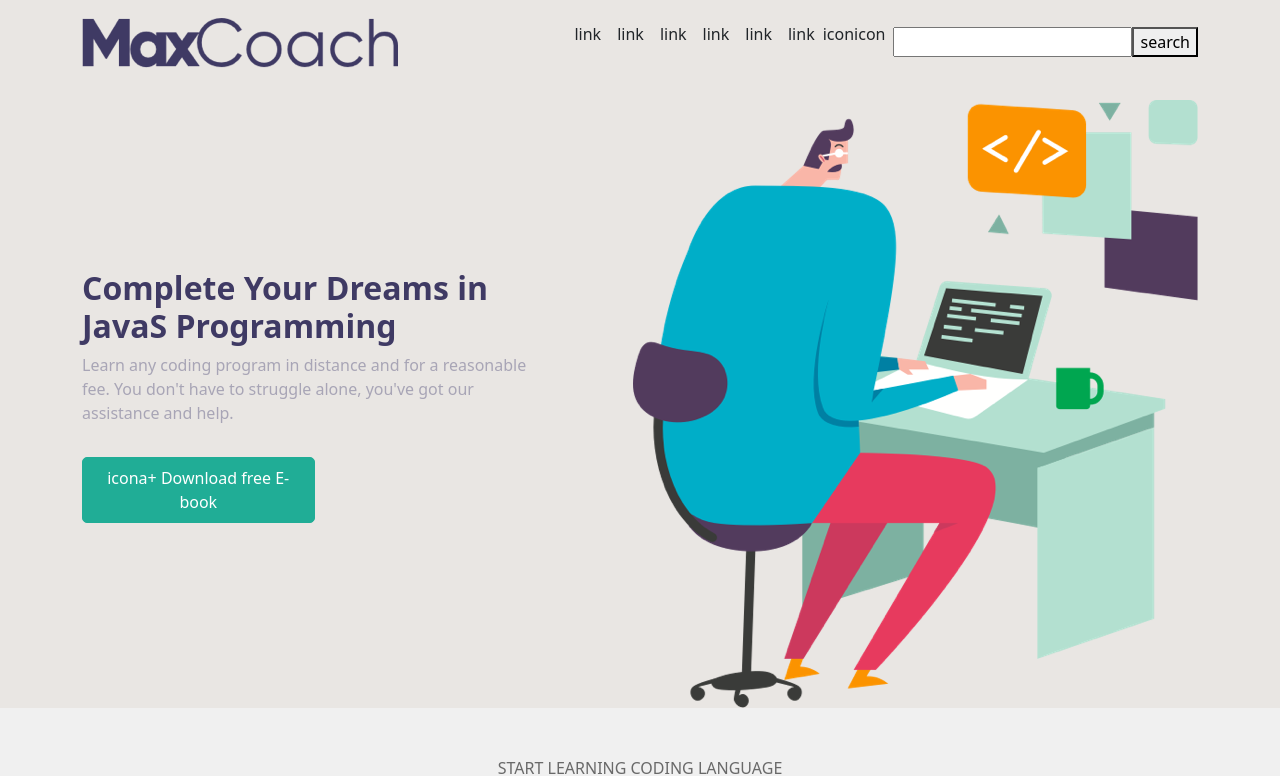
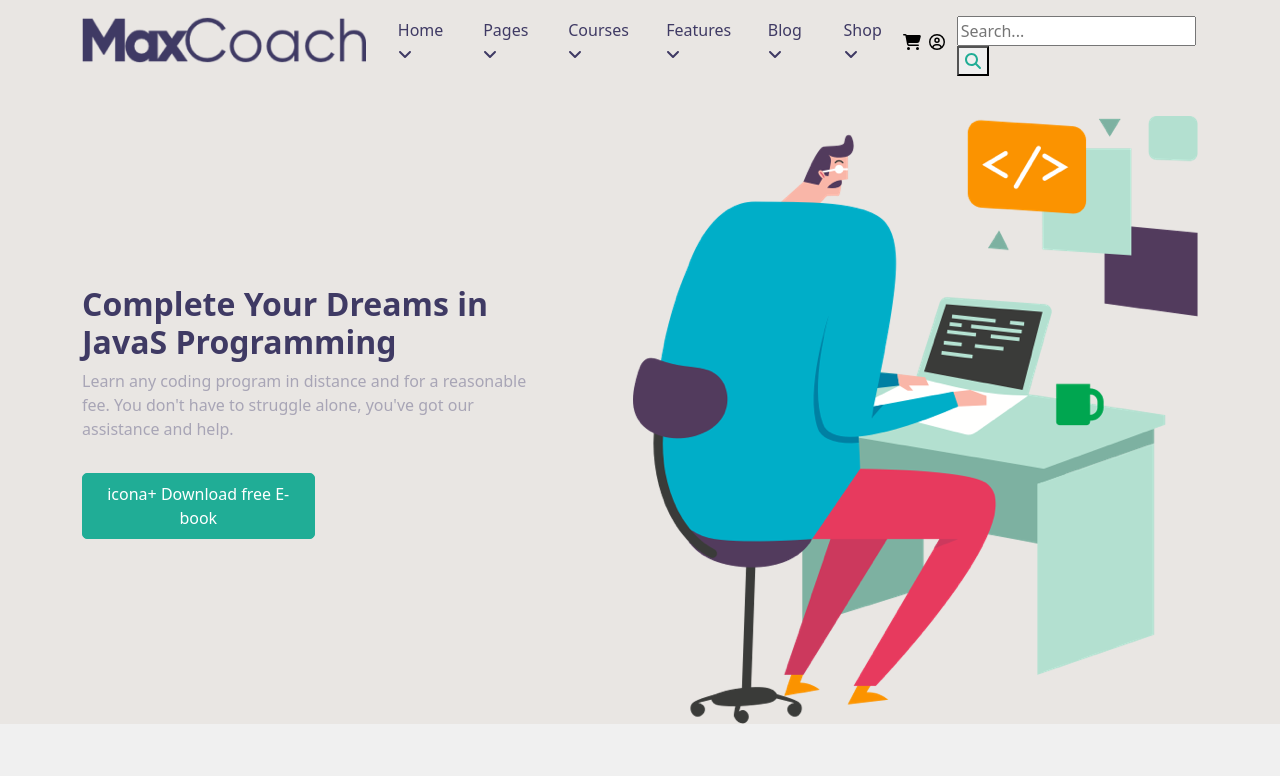
Before and after one commit to AndreaPiazza33/proj-html-vuejs, a Vue app: page / in a window 1280 px wide. Shown: the top 776 px of the page. Built offline with nearby package versions, Linux system fonts and the light colour scheme.

Commit message:
feat: add fontawesome and icon to header

```diff
--- a/package.json
+++ b/package.json
@@ -9,6 +9,11 @@
     "preview": "vite preview"
   },
   "dependencies": {
+    "@fortawesome/fontawesome-svg-core": "^6.4.2",
+    "@fortawesome/free-brands-svg-icons": "^6.4.2",
+    "@fortawesome/free-regular-svg-icons": "^6.4.2",
+    "@fortawesome/free-solid-svg-icons": "^6.4.2",
+    "@fortawesome/vue-fontawesome": "^3.0.3",
     "bootstrap": "^5.3.1",
     "vue": "^3.3.4"
   },
--- a/src/assets/scss/partials/_mixins.scss
+++ b/src/assets/scss/partials/_mixins.scss
@@ -89,6 +89,8 @@
     color: hsl(250.59deg 10.43% 68.04%);
   } @else if($type == "darkGray") {
     color: hsl(0deg 0% 41.18%);
+  } @else if($type == "blue") {
+    color: hsl(247.14deg 26.58% 30.98%);
   }
 }
 .green-data {
@@ -100,3 +102,6 @@
 .dark-gray-data {
   @include my-colored-data("darkGray");
 }
+.blue-data {
+  @include my-colored-data("blue");
+}
--- a/src/components/AppHeader.vue
+++ b/src/components/AppHeader.vue
@@ -2,7 +2,7 @@
 export default {
   data() {
     return {
-      title: "",
+      search: "",
     };
   },
 };
@@ -12,33 +12,85 @@ export default {
   <div class="bg-hazelnut">
     <!--contenitore header-->
     <div class="container">
-      <div class="d-flex flex-row justify-content-between py-3">
+      <div class="flex-horizontal justify-content-between py-3">
         <!--logo-->
         <div>
           <img src="img/dark-logo.png" alt="" />
         </div>
         <!--navbar-->
-        <div class="d-flex flex-row align-items-center">
+        <div class="flex-horizontal align-items-center">
           <!--options-->
           <div>
-            <ul class="d-flex flex-row">
-              <li>link</li>
-              <li>link</li>
-              <li>link</li>
-              <li>link</li>
-              <li>link</li>
-              <li>link</li>
+            <ul class="flex-horizontal align-items-center blue-data">
+              <li>
+                Home
+                <font-awesome-icon
+                  icon="fa-solid fa-angle-down"
+                  style="color: #3f3a64"
+                />
+              </li>
+              <li>
+                Pages
+                <font-awesome-icon
+                  icon="fa-solid fa-angle-down"
+                  style="color: #3f3a64"
+                />
+              </li>
+              <li>
+                Courses
+                <font-awesome-icon
+                  icon="fa-solid fa-angle-down"
+                  style="color: #3f3a64"
+                />
+              </li>
+              <li>
+                Features
+                <font-awesome-icon
+                  icon="fa-solid fa-angle-down"
+                  style="color: #3f3a64"
+                />
+              </li>
+              <li>
+                Blog
+                <font-awesome-icon
+                  icon="fa-solid fa-angle-down"
+                  style="color: #3f3a64"
+                />
+              </li>
+              <li>
+                Shop
+                <font-awesome-icon
+                  icon="fa-solid fa-angle-down"
+                  style="color: #3f3a64"
+                />
+              </li>
             </ul>
           </div>
           <!--icone-->
-          <div class="d-flex flex-row mx-2">
-            <p>icon</p>
-            <p>icon</p>
+          <div class="flex-horizontal mb-3 mx-2">
+            <font-awesome-icon
+              class="mx-1"
+              icon="fa-solid fa-cart-shopping"
+              style="color: #000000"
+            />
+            <font-awesome-icon
+              class="mx-1"
+              icon="fa-regular fa-circle-user"
+              style="color: #000000"
+            />
           </div>
           <!--search-->
-          <div>
-            <input type="text" />
-            <button>search</button>
+          <div class="flex-horizontal mb-2">
+            <form role="search">
+              <input type="search" placeholder="Search..." v-model="search" />
+
+              <button type="submit">
+                <font-awesome-icon
+                  icon="fa-solid fa-magnifying-glass"
+                  style="color: #20ad96"
+                />
+              </button>
+            </form>
           </div>
         </div>
       </div>
@@ -48,8 +100,11 @@ export default {
 
 <style lang="scss" scoped>
 ul {
-  gap: 1rem;
+  gap: 2rem;
   list-style-type: none;
+  li {
+    cursor: pointer;
+  }
 }
 img {
   max-width: 100%;
--- a/src/main.js
+++ b/src/main.js
@@ -4,4 +4,18 @@ import "bootstrap/dist/css/bootstrap.min.css";
 import { createApp } from "vue";
 import App from "./App.vue";
 
-createApp(App).mount("#app");
+/*FontAwesome*/
+import { library } from "@fortawesome/fontawesome-svg-core";
+import { FontAwesomeIcon } from "@fortawesome/vue-fontawesome";
+import {
+  faCartShopping,
+  faAngleDown,
+  faMagnifyingGlass,
+} from "@fortawesome/free-solid-svg-icons";
+import { faCircleUser } from "@fortawesome/free-regular-svg-icons";
+
+library.add(faCircleUser, faCartShopping, faAngleDown, faMagnifyingGlass);
+
+const app = createApp(App);
+app.component("font-awesome-icon", FontAwesomeIcon);
+app.mount("#app");
```
Also changed, not shown: 1 other file (tests, documents, lock files or other folders).
